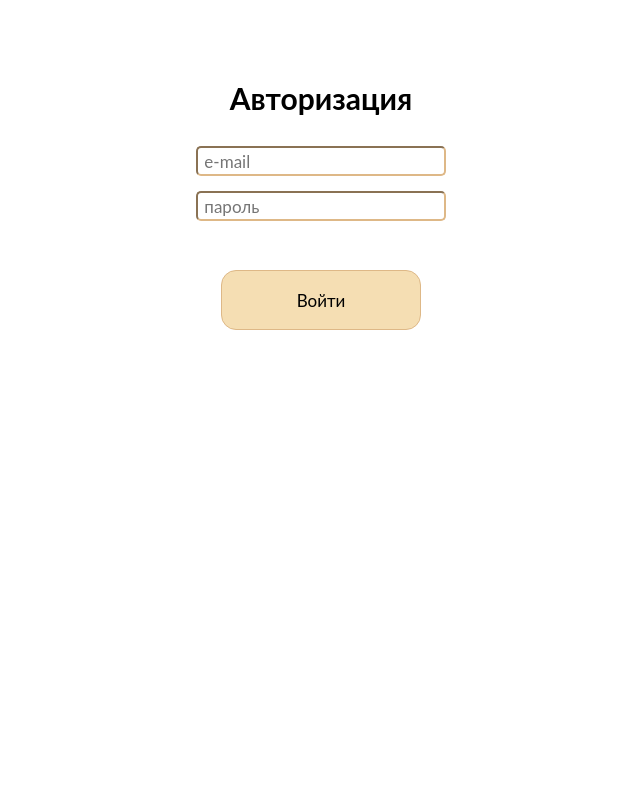
After one commit to DigitalSamuraiDTM/first_web_with_Django, a Django app: page /main/login/ in a window 1280 px wide. The commit adds this page. Shown: the whole page, without its empty margins (319-959 px from the left). Run offline with Django 3.2, Linux system fonts and the light colour scheme; some libraries are stand-ins or nearby versions.

Commit message:
font-size,html

```diff
--- a/subs/static/subs/other_style.css
+++ b/subs/static/subs/other_style.css
@@ -294,7 +294,7 @@
     border: 1px;
 }
 
-#user_login, #e_mail, #input_school, #password, #repeat_password{
+#user_login, #e_mail, #input_school, #password, #repeat_password, #e_mail_log, #password_log{
     position: relative;
     height: 30px;
     width: 250px;
@@ -303,6 +303,10 @@
     outline: none;
     font-family: "Lato", sans-serif;
     font-size: 17px;
+}
+
+#password_log{
+    top: 15px;
 }
 
 #user_login{
@@ -359,7 +363,7 @@
     top: 8px;
 }
 
-#submit_button{
+#submit_button, #submit_button_log{
 
     height: 60px;
     width: 200px;
@@ -376,6 +380,10 @@
     margin-right: 50%;
     transform: translate(-50%,-50%);
 }
-#submit_button:hover{
+#submit_button,#submit_button_log:hover{
     background: burlywood;
 }
+
+#submit_button_log{
+    top: 300px;
+}
--- a/subs/static/subs/register_script.js
+++ b/subs/static/subs/register_script.js
@@ -1,6 +1,6 @@
 var good_login = false, good_mail = false, good_school = false, good_password = false, good_repeat_password = false;
 var repeat_password_val='', password_val='', username='', school='', email='';
-var r = /^\w+@\w+\.\w{2,4}$/i;
+
 
 function check_name(){
     username = document.getElementById('user_login').value;
--- a/subs/templates/subs/index.html
+++ b/subs/templates/subs/index.html
@@ -12,11 +12,11 @@
         <form id="button_to_start">
             <input type="button" value="Начать!" onclick=to_start_filips()>
         </form>
+
+    {% if  is_authenticated %}
         <input type="button" value="На регистрацию" onclick=to_register_page() >
-    {% if not is_authenticated %}
-        <p>Залогинился</p>
     {% else %}
-        <p>НЕЕЕЕЕЕЕЕЕЕЕЕЕЕЕЕЕЕЕЕЕт</p>
+        <input type="button" value="Логин" onclick=to_login_page()>
     {% endif %}
     </body>
 </html>
--- /dev/null
+++ b/subs/templates/subs/login.html
@@ -0,0 +1,29 @@
+{% load static %}
+<html lang="en">
+<head>
+    <meta charset="UTF-8">
+        <link rel="stylesheet" href="//maxcdn.bootstrapcdn.com/bootstrap/3.2.0/css/bootstrap-theme.min.css">
+    <link  rel="stylesheet" type="text/css" href="{% static 'subs/other_style.css' %}" /> <!--подключили другой внешний файл css-->
+    <script src="https://ajax.googleapis.com/ajax/libs/jquery/3.3.1/jquery.min.js"></script>
+    <script type = 'text/javascript' src = "{% static 'subs/register_script.js' %}"></script>
+    <title>Авторизация</title>
+</head>
+<body>
+    <article>
+        <form method="post" action="{% url 'login' %}" >
+            <section id="register_block_1">
+            {% csrf_token %}
+            <h1 id="registration_h1">Авторизация</h1>
+
+            <input type="text" name="e_mail_log" placeholder=" e-mail" aria-describedby="basic-addon1" id="e_mail_log">
+
+            <input type="password" name="password_log" id="password_log"  placeholder=" пароль" aria-describedby="basic-addon1">
+
+            </section>
+                <section>
+                    <input type="submit" value="Войти" id="submit_button_log">
+                </section>
+        </form>
+    </article>
+</body>
+</html>
--- a/subs/templates/subs/register.html
+++ b/subs/templates/subs/register.html
@@ -11,7 +11,7 @@
     <title>Регистрация</title>
 </head>
 <body>
-
+{% block register %}
     <article>
 
         <form method="post" action="{% url 'signup' %}" onsubmit="return check_submit()">
@@ -44,6 +44,6 @@
         </form>
 
     </article>
-
+{% endblock %}
 </body>
 </html>
--- a/subs/urls.py
+++ b/subs/urls.py
@@ -20,4 +20,8 @@ urlpatterns = [
 
     path('register/check_mail/', views.check_mail, name='check_mail'),
 
+    path('login/', views.login, name='login_html'),
+
+    path('login_user/', views.login_user, name='login'),
+
 ]
--- a/subs/views.py
+++ b/subs/views.py
@@ -11,6 +11,8 @@ def detail(request, a):
 def register(request):
     return render(request, 'subs/register.html')
 
+def login(request):
+    return render(request,'subs/login.html')
 
 def index(request):
     baton = 10
@@ -41,7 +43,7 @@ def signup(request):
     mail = request.POST.get("mail", False)
     password = request.POST.get("password", False)
     repeat_password = request.POST.get("repeat_password", False)
-    print(login, mail, school, password, repeat_password)
+
     if password == repeat_password:
         reg = User(school_name=school, user_name=login, e_mail=mail, password=password)
         reg.save()
@@ -65,3 +67,9 @@ def check_mail(request):
         return HttpResponse('good', content_type='text/html')
     else:
         return HttpResponse('bad', content_type='text/html')
+
+def login_user(request):
+    mail = request.POST.get('e_mail_log', False)
+    password = request.POST.get('password_log', False)
+    print(mail, password)
+    return HttpResponseRedirect('/main/login/')
```
Also changed, not shown: my_first_work/settings.py (+4 -4 lines), subs/static/subs/jquery.js (deleted, +0 -17 lines), subs/static/subs/scripts.js (+6 -2 lines).
